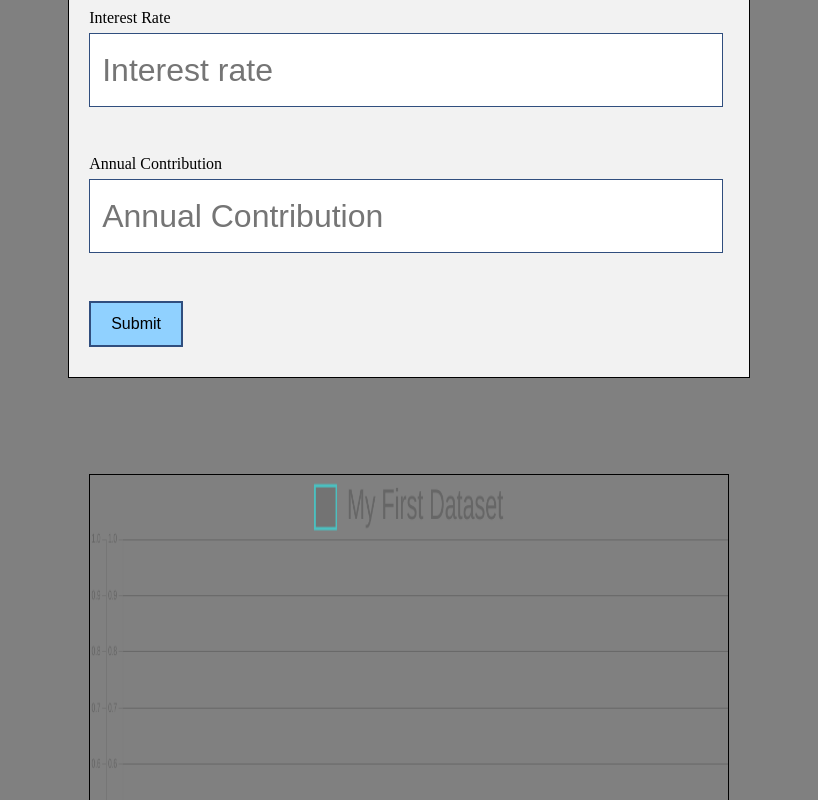
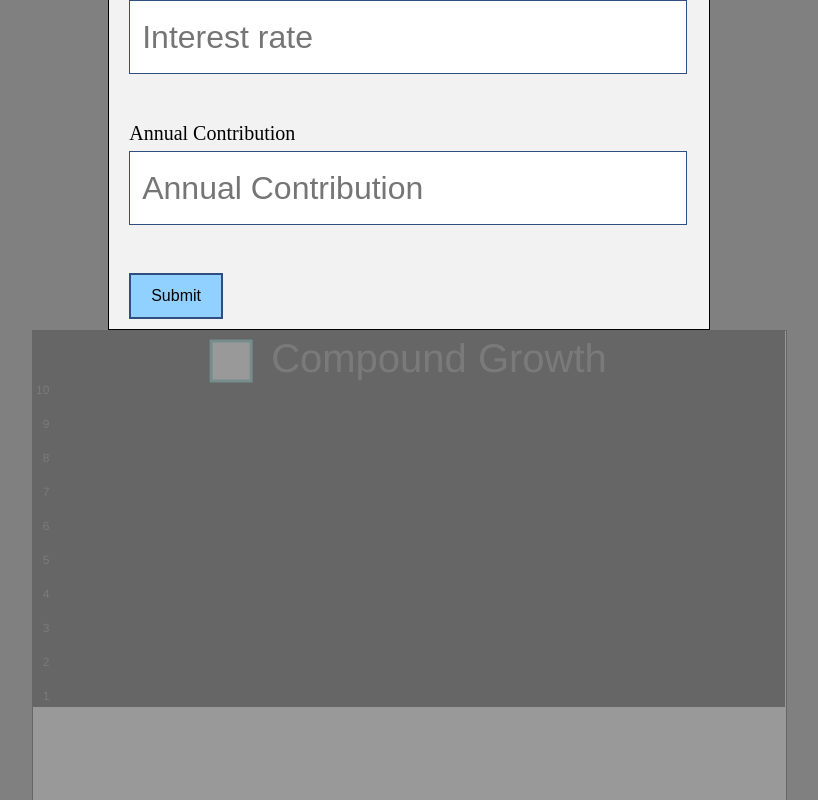
Before and after one commit to MaysenTG/Compound-Growth-JS-App, a website: page index.html in a window 1280 px wide. Shown: the part 360-1160 px from the top of the page, without its empty margins (226-1044 px from the left). Drawn offline with nearby package versions, Linux system fonts and the light colour scheme.

Commit message:
Change formatting for canvas. Create logic for better performing graph/calculations

```diff
--- a/index.html
+++ b/index.html
@@ -30,6 +30,7 @@
           placeholder="Number of years"
           required
           min="1"
+          max="500"
         /><br />
 
         <label for="interest">Interest Rate</label><br />
@@ -39,7 +40,8 @@
           name="interest"
           placeholder="Interest rate"
           required
-          min="0"
+          min=0
+          max=100
         ></input
         ><br />
 
@@ -56,8 +58,10 @@
         <input id="submit-btn" type="submit" value="Submit"></input>
       </form>
     </div>
-
-    <canvas class="box" id="exponentialGrowthChart"></canvas>
+    <div class="box exponentialGrowthChart">
+      <canvas id="exponentialGrowthChart"></canvas>
+    </div>
+    <!--<canvas class="box exponentialGrowthChart" id="exponentialGrowthChart"></canvas>-->
     <script src="script.js"></script>
   </body>
 </html>
--- a/script.js
+++ b/script.js
@@ -7,20 +7,36 @@ var contribution;
 var exponentialValues = [];
 var config;
 var graphLabel;
-var ctx = $('#exponentialGrowthChart').get(0).getContext('2d');
+window.chartColors = {
+    red: 'rgb(255, 99, 132)',
+    orange: 'rgb(255, 159, 64)',
+    yellow: 'rgb(255, 205, 86)',
+    green: 'rgb(75, 192, 192)',
+    blue: 'rgb(54, 162, 235)',
+    purple: 'rgb(153, 102, 255)',
+    grey: 'rgb(231,233,237)'
+  };
+
+var ctx = $('#exponentialGrowthChart').get(0).getContext('2d', {alpha: false});
 
 
 // Variables for chart
 var labels = [];
 const options = {
     scales: {
-        ticks: {
-            beginAtZero: true,
+        y: {
+            min: 1,
+            max: 10,
         },
+    },
+    scale: {
+        pointLabels: {
+            fontSize: 24,
+        },
+    },
 
-        myScale: {
-            position: "left",
-        }
+    hover: {
+        mode: 'nearest',
     },
 
     plugins: {
@@ -41,11 +57,13 @@ var myChart = new Chart(ctx, {
     data: {
         labels: [],
         datasets: [{
-            label: 'My First Dataset',
+            label: 'Compound Growth',
             data: [],
-            //fill: false,
+            fill: false,
+            backgroundColor: 'rgb(255, 255, 255)',
             borderColor: 'rgb(75, 192, 192)',
-            tension: 0.1
+            tension: 0.1,
+
         }]
     },
     options: options,
@@ -53,6 +71,12 @@ var myChart = new Chart(ctx, {
 
 jQuery("#submit-btn").on("click", function (e) {
     e.preventDefault();
+    capital = 0;
+    numyears = 0;
+    interest = 0;
+    contribution = 0;
+    exponentialValues = [];
+
     capital = $("#initialcapital").val();
     numyears = $("#numyears").val();
     interest = $("#interest").val();
@@ -62,7 +86,7 @@ jQuery("#submit-btn").on("click", function (e) {
     $("div").getLabels();
     $("div").calculateGrowth();
     $("div").createUserChart();
-    $('#finalResult').text(exponentialValues[exponentialValues.length - 1]);
+    $(".exponentialGrowthChart").css('opacity', '1');
 });
 
 
@@ -92,6 +116,10 @@ jQuery("#submit-btn").on("click", function (e) {
         myChart.data.labels = labels;
         myChart.data.datasets[0].data = exponentialValues;
 
+        myChart.options.scales.y.min = Math.round(capital);
+        myChart.options.scales.y.max = Math.round(exponentialValues[exponentialValues.length-1]);
+
+
         myChart.update();
     };
 })(jQuery);
--- a/style.css
+++ b/style.css
@@ -5,7 +5,7 @@ body {
   flex-wrap: wrap;
   box-sizing: border-box;
   background-color: grey;
-  justify-content: center;
+  justify-content: space-between;
   align-items: center;
 }
 
@@ -29,12 +29,15 @@ textarea {
   color: #304e7e;
 }
 
+label {
+  font-size: 1.25rem;
+}
+
 textarea {
   height: 5rem;
   max-height: 8rem;
   min-height: 4rem;
 }
-
 
 #submit-btn {
   background-color: #90d1ff;
@@ -43,6 +46,7 @@ textarea {
   padding: 12px 20px;
   cursor: pointer;
   font-size: 1rem;
+  margin: auto;
 }
 
 /* When moving the mouse over the submit button, add a darker green color */
@@ -54,11 +58,19 @@ input[type="submit"]:hover {
 #exponentialCalcApp {
   background-color: #f2f2f2;
   padding: 20px;
+  width: 70ch;
 }
 
 .box {
-  margin: 3rem 2rem;
-  width: 80ch !important;
+  margin-left: 2rem;
+  margin-right: 2rem;
   height: 80ch !important;
   border: 1px solid black;
+  margin: 0 auto;
 }
+
+.exponentialGrowthChart {
+  width: 60% !important;
+  background-color: white;
+  opacity: 0.2;
+}
```
